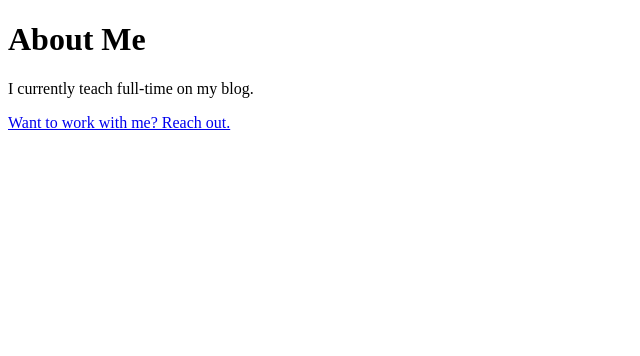
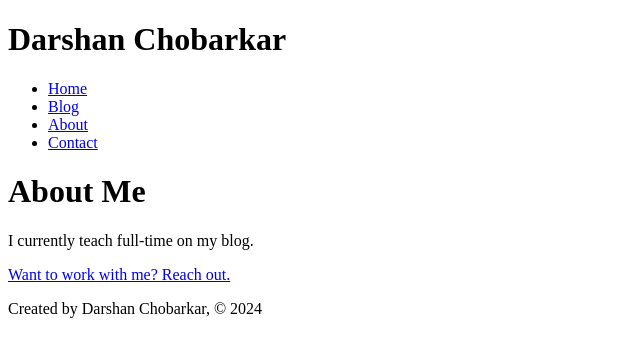
Before and after one commit to dchobarkar/gatsby-bootcamp, a Gatsby site: page /about in a window 1280 px wide. Shown: the whole page, without its empty margins (0-640 px from the left). Built offline with nearby package versions, Linux system fonts and the light colour scheme; Gatsby itself is replaced by a stand-in of ours.

Commit message:
add shared page components

```diff
--- /dev/null
+++ b/src/components/footer.js
@@ -0,0 +1,11 @@
+import React from "react";
+
+const Footer = () => {
+  return (
+    <footer>
+      <p>Created by Darshan Chobarkar, © 2024</p>
+    </footer>
+  );
+};
+
+export default Footer;
--- /dev/null
+++ b/src/components/header.js
@@ -0,0 +1,28 @@
+import React from "react";
+import { Link } from "gatsby";
+
+const Header = () => {
+  return (
+    <header>
+      <h1>Darshan Chobarkar</h1>
+      <nav>
+        <ul>
+          <li>
+            <Link to="/">Home</Link>
+          </li>
+          <li>
+            <Link to="/blog">Blog</Link>
+          </li>
+          <li>
+            <Link to="/about">About</Link>
+          </li>
+          <li>
+            <Link to="/contact">Contact</Link>
+          </li>
+        </ul>
+      </nav>
+    </header>
+  );
+};
+
+export default Header;
--- a/src/pages/about.js
+++ b/src/pages/about.js
@@ -1,14 +1,19 @@
 import React from "react";
 import { Link } from "gatsby";
+
+import Header from "../components/header";
+import Footer from "../components/footer";
 
 const AboutPage = () => {
   return (
     <div>
+      <Header />
       <h1>About Me</h1>
       <p>I currently teach full-time on my blog.</p>
       <p>
         <Link to="/contact">Want to work with me? Reach out.</Link>
       </p>
+      <Footer />
     </div>
   );
 };
--- a/src/pages/index.js
+++ b/src/pages/index.js
@@ -1,14 +1,19 @@
 import React from "react";
 import { Link } from "gatsby";
+
+import Header from "../components/header";
+import Footer from "../components/footer";
 
 const IndexPage = () => {
   return (
     <div>
+      <Header />
       <h1>Hello.</h1>
       <h2>I'm Darshan, a full-stack developer living in beautiful Pune.</h2>
       <p>
         Need a developer? <Link to="/contact">Contact me.</Link>
       </p>
+      <Footer />
     </div>
   );
 };
```
Also changed, not shown: src/pages/blog.js (+14 -9 lines), src/pages/contact.js (+7 -2 lines).
